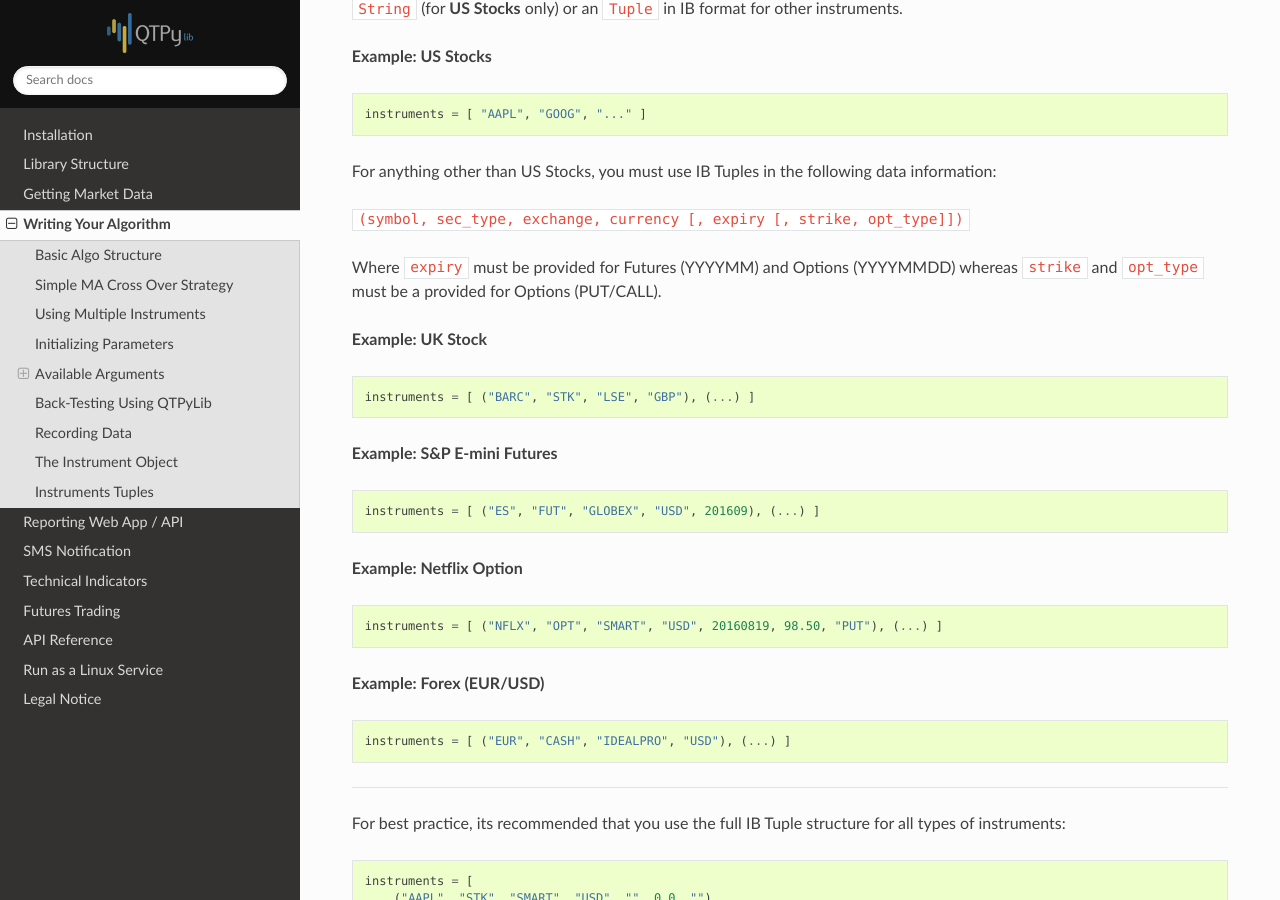
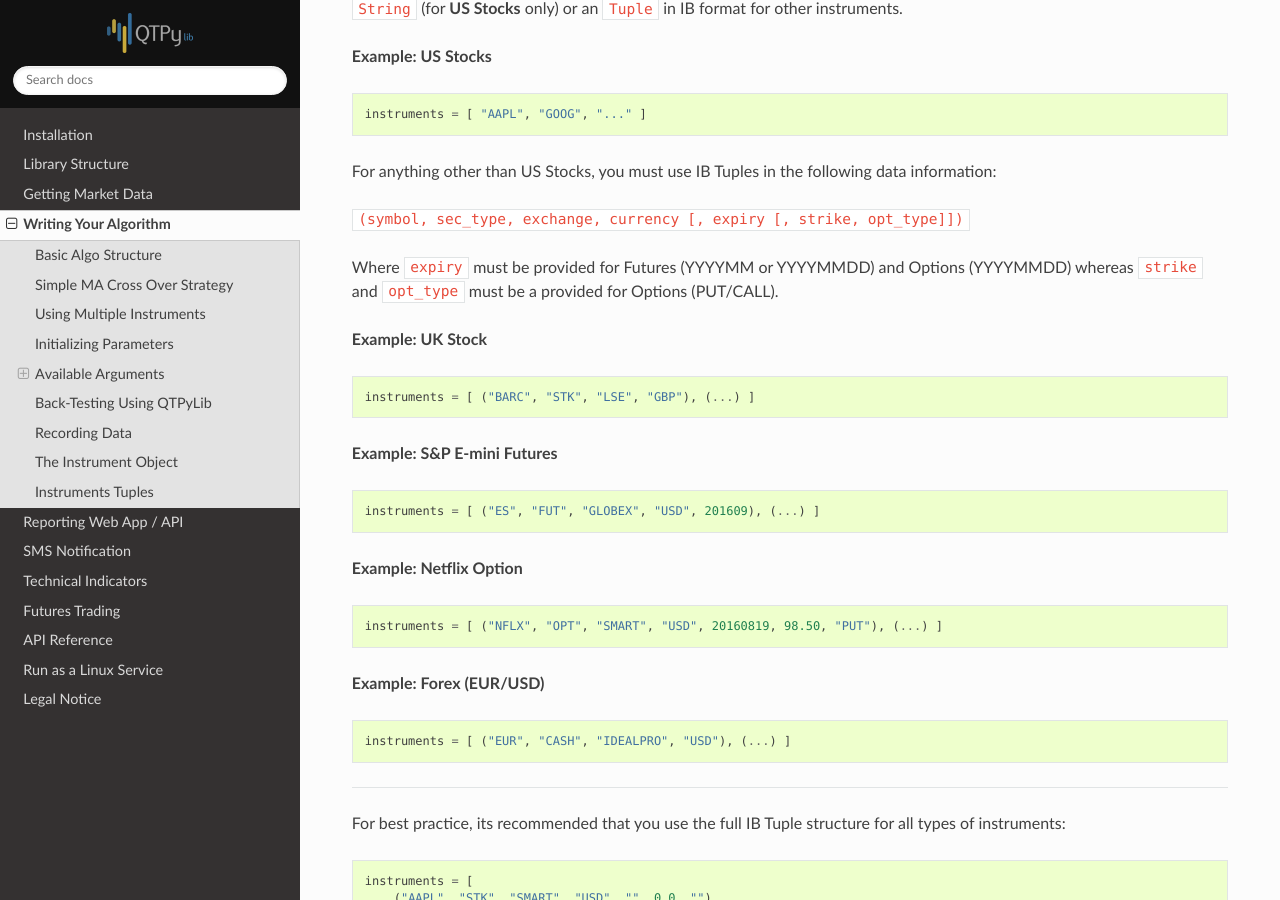
Before and after one commit to ranaroussi/qtpylib, a Sphinx documentation site: the page built from docs/source/algo.rst, in a window 1280 px wide and 900 px high, scrolled down 7761 px. Built offline with Sphinx 7.4.7 and the Read the Docs theme 2.0.0, drawn with Linux system fonts in a browser that asks for light colours.

Commit message:
updated docs

```diff
--- a/CHANGELOG.rst
+++ b/CHANGELOG.rst
@@ -2,6 +2,11 @@ Release Notes
 =============
 
 *November 22, 2016*
+
+1.5.36a
+--------
+
+- Blotter saves expiration dates for Futures and Options based on ezIBpy's ``contractDetails()`` data
 
 1.5.35a
 --------
--- a/docs/source/algo.rst
+++ b/docs/source/algo.rst
@@ -435,7 +435,7 @@ following data information:
 
 ``(symbol, sec_type, exchange, currency [, expiry [, strike, opt_type]])``
 
-Where ``expiry`` must be provided for Futures (YYYYMM) and Options (YYYYMMDD)
+Where ``expiry`` must be provided for Futures (YYYYMM or YYYYMMDD) and Options (YYYYMMDD)
 whereas ``strike`` and ``opt_type`` must be a provided for Options (PUT/CALL).
 
 
```
Also changed, not shown: 2 other files.
